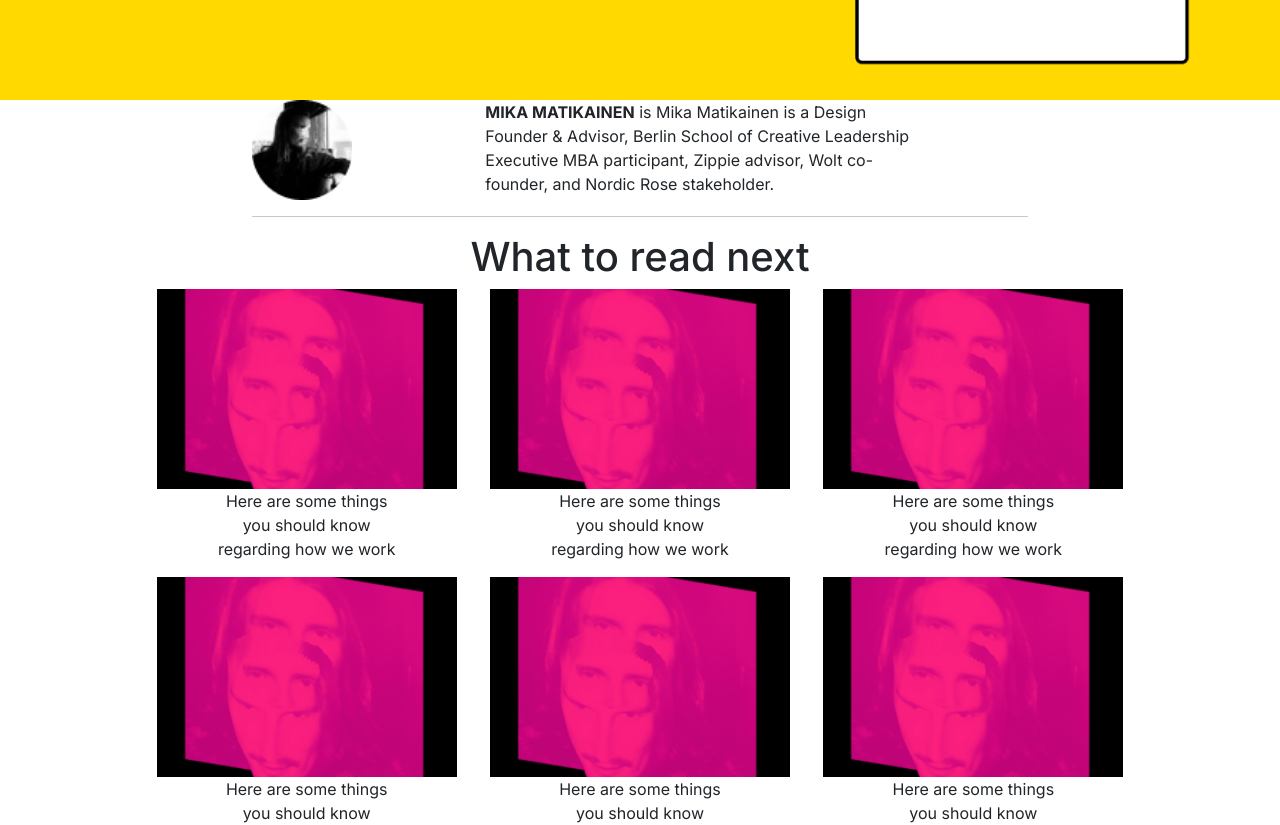
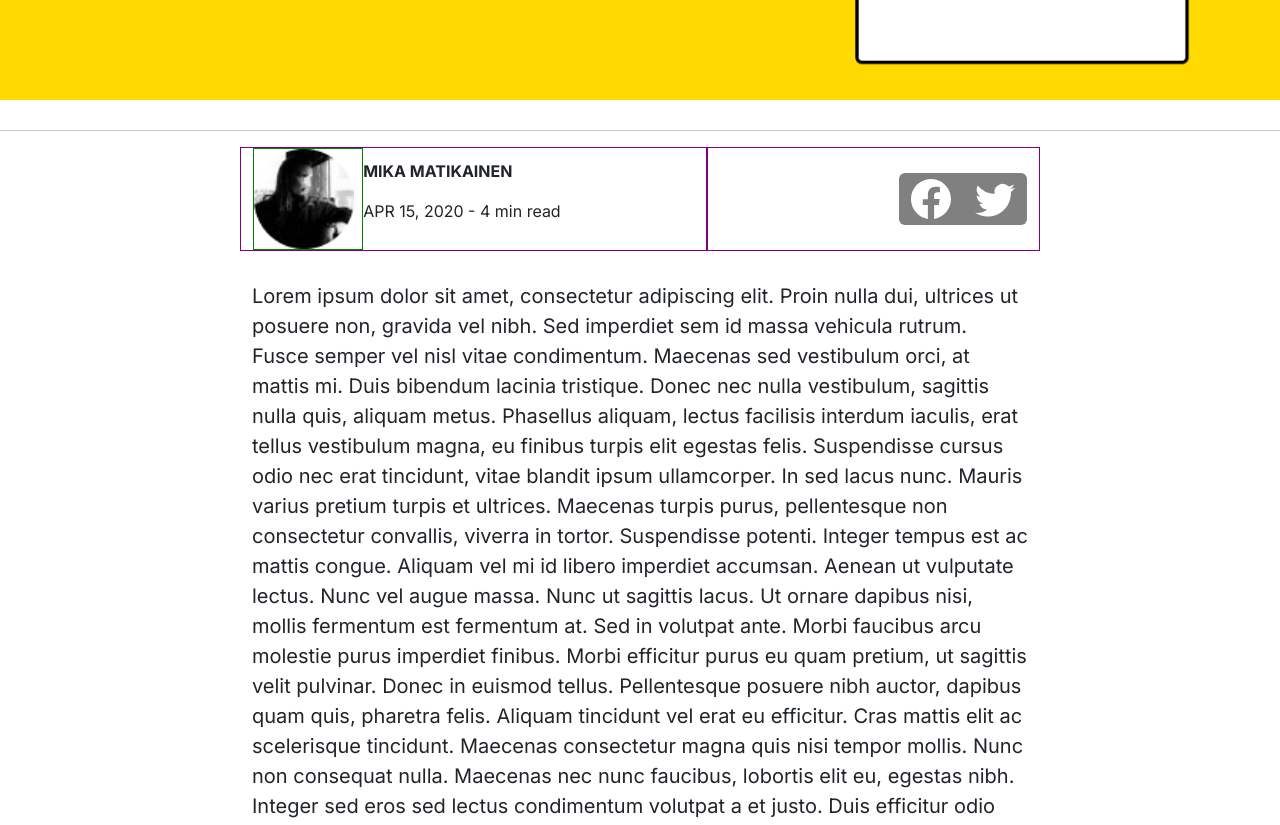
Before and after one commit to DanielRomeo/NordicRose, a Next.js app in the folder frontend/: page /Article in a window 1280 px wide. Shown: the part 960-1785 px from the top of the page. Built offline with nearby package versions, Linux system fonts and the light colour scheme.

Commit message:
added actual article component

```diff
--- a/frontend/package.json
+++ b/frontend/package.json
@@ -15,6 +15,7 @@
     "react": "^18",
     "react-bootstrap": "^2.9.1",
     "react-dom": "^18",
+    "react-icons": "^4.11.0",
     "sass": "^1.69.5"
   },
   "devDependencies": {
--- a/frontend/src/app/Article/page.tsx
+++ b/frontend/src/app/Article/page.tsx
@@ -8,6 +8,7 @@ import Footer from '../Components/Footer'
 import AuthorComponent from '../Components/AuthorComponent'
 import Styles from '../Styles/Article.module.scss'
 import ReadNext from '../Components/ReadNext'
+import ActualArticleComponent from '../Components/ActualArticleComponent'
 
 // axios.defaults.xsrfCookieName = 'csrftoken';
 // axios.defaults.xsrfHeaderName = 'X-CSRFToken';
@@ -34,6 +35,11 @@ return (
 				/>
 			</div>
 
+			<hr />
+
+			{/* Actual Article */}
+			<ActualArticleComponent></ActualArticleComponent>
+
 
 			<Container className={Styles.Container}>
 				<AuthorComponent></AuthorComponent>
--- /dev/null
+++ b/frontend/src/app/Components/ActualArticleComponent.tsx
@@ -0,0 +1,64 @@
+'use client'
+import { ReactNode, useState } from "react";
+import {Container, Row, Col, Navbar, Button, Form, Nav, NavDropdown} from 'react-bootstrap'
+import Image from 'next/image'
+import Styles from './Styles/ActualArticleComponent.module.scss'
+import { BsFacebook, BsTwitter } from "react-icons/bs";
+import { FaBeer } from "react-icons/fa";
+
+
+const AuthorComponent = (): ReactNode=> {
+    const [thumbnailURL, setThumbnailURL] = useState<string>('');
+    const [firstname, setFirstName] = useState<string>('MIKA');
+    const [lastname, setLastname] = useState<string>('MATIKAINEN');
+    const [description, setDescription] = useState<string>('Mika Matikainen is a Design Founder & Advisor, Berlin School of Creative Leadership Executive MBA participant, Zippie advisor, Wolt co-founder, and Nordic Rose stakeholder.  ');
+
+
+    return (
+        <Container className={Styles.Container}>
+            <div className={Styles.ReadDetails}>
+                <Row className={Styles.MainRow}>
+                    <Col className={Styles.ContentCol} style={{border: '1px solid purple'}} lg={7} md={7} sm={12}>
+                        <Col style={{border: '1px solid green'}} lg={3} md={3} >
+                            <Image
+                                src="/thumbnail.png"
+                                width={100}
+                                height={100}
+                                alt="Picture of the author"
+                            />
+                        </Col>
+
+                        <Col lg={9} md={9} >
+                            <Row>
+                                <p><b>MIKA MATIKAINEN</b></p>
+                            </Row>
+                            <Row>
+                                <p>APR 15, 2020 - 4 min read</p>
+                            </Row>
+                        </Col>
+                    </Col>
+
+                    <Col className={Styles.buttonCol} style={{border: '1px solid purple'}} lg={5} md={5} sm={12}>
+
+
+                            <Button className={Styles.Facebookbutton}><BsFacebook size={40}></BsFacebook></Button>
+                            <Button className={Styles.Twitterbutton}> <BsTwitter size={40}></BsTwitter> </Button>
+
+                    </Col>
+                </Row>
+            </div>
+
+            <div className={Styles.Read}>
+                <p> Lorem ipsum dolor sit amet, consectetur adipiscing elit. Proin nulla dui, ultrices ut posuere non, gravida vel nibh. Sed imperdiet sem id massa vehicula rutrum. Fusce semper vel nisl vitae condimentum. Maecenas sed vestibulum orci, at mattis mi. Duis bibendum lacinia tristique. Donec nec nulla vestibulum, sagittis nulla quis, aliquam metus. Phasellus aliquam, lectus facilisis interdum iaculis, erat tellus vestibulum magna, eu finibus turpis elit egestas felis. Suspendisse cursus odio nec erat tincidunt, vitae blandit ipsum ullamcorper. In sed lacus nunc. Mauris varius pretium turpis et ultrices.
+
+                    Maecenas turpis purus, pellentesque non consectetur convallis, viverra in tortor. Suspendisse potenti. Integer tempus est ac mattis congue. Aliquam vel mi id libero imperdiet accumsan. Aenean ut vulputate lectus. Nunc vel augue massa. Nunc ut sagittis lacus. Ut ornare dapibus nisi, mollis fermentum est fermentum at. Sed in volutpat ante. Morbi faucibus arcu molestie purus imperdiet finibus. Morbi efficitur purus eu quam pretium, ut sagittis velit pulvinar. Donec in euismod tellus.
+
+                    Pellentesque posuere nibh auctor, dapibus quam quis, pharetra felis. Aliquam tincidunt vel erat eu efficitur. Cras mattis elit ac scelerisque tincidunt. Maecenas consectetur magna quis nisi tempor mollis. Nunc non consequat nulla. Maecenas nec nunc faucibus, lobortis elit eu, egestas nibh. Integer sed eros sed lectus condimentum volutpat a et justo. Duis efficitur odio dui, iaculis egestas tellus posuere eget. Pellentesque in blandit lacus. Morbi nec euismod magna. Fusce in orci ac nisl semper imperdiet eget sit amet quam. Aenean vel convallis sapien. Aenean ut nunc massa. Donec in nisl tortor. Sed molestie justo sapien, in rutrum elit porta a.
+
+                    Vestibulum in eleifend nisl, non finibus mi. Sed quis porttitor dolor, vel varius tellus. Quisque condimentum vulputate mi ut pretium. Aenean ipsum enim, imperdiet commodo hendrerit ut, varius at orci. Donec nisl felis, aliquam et sapien sed, venenatis posuere erat. Etiam sem risus, hendrerit sed eros sed, pellentesque ornare diam. Integer mollis suscipit purus ac sollicitudin. Duis pulvinar fermentum augue. Suspendisse et mollis risus, id suscipit dui. Etiam in consectetur lacus. Donec ut ligula eu elit dapibus vulputate. Aliquam congue pharetra posuere. Maecenas vel sollicitudin felis. Cras vel mi consequat, tempus dolor nec, molestie risus. Vestibulum ante ipsum primis in faucibus orci luctus et ultrices posuere cubilia curae; Pellentesque facilisis aliquet lorem.  </p>
+            </div>
+        </Container>
+    )
+}
+
+export default AuthorComponent;
--- /dev/null
+++ b/frontend/src/app/Components/Styles/ActualArticleComponent.module.scss
@@ -0,0 +1,41 @@
+.Container{
+    max-width: 800px;
+
+    .ReadDetails{
+        margin-bottom: 30px;
+
+        .MainRow{
+            .ContentCol{
+                display: flex;
+                flex-direction: row;
+                align-items: center;
+
+            }
+
+            .buttonCol{
+                display: flex;
+                justify-content: right ;
+                align-items: center;
+
+                button{
+                    background-color: grey;
+                    border: grey;
+                }
+
+                .Facebookbutton{
+                    border-top-right-radius: 0px;
+                    border-bottom-right-radius: 0px;
+                }
+                .Twitterbutton{
+                    border-top-left-radius: 0px;
+                    border-bottom-left-radius: 0px;
+                }
+            }
+        }
+    }
+    .Read{
+        p{
+            font-size: 20px;
+        }
+    }
+}
--- a/frontend/src/app/Styles/Article.module.scss
+++ b/frontend/src/app/Styles/Article.module.scss
@@ -9,12 +9,12 @@
     h1,p{
         text-align: center;
     }
-
 }
 
 .ImageContainer{
     width: 100%;
     overflow: hidden;
+    margin-bottom: 30px;
 
     .Image{
         width: 100%;
```
Also changed, not shown: 1 other file (tests, documents, lock files or other folders).
